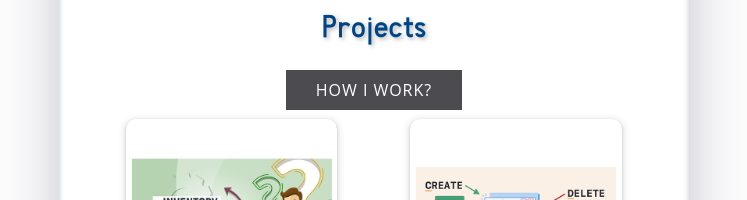
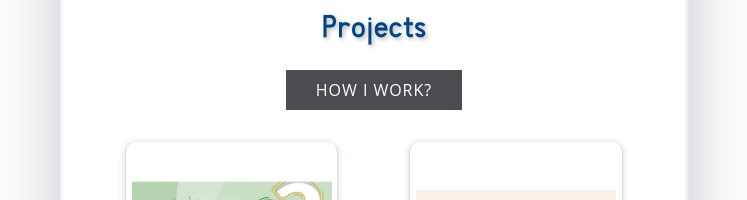
Before and after one commit to bladwing/TimPonarenkoPortfolio, a React (Create React App) app: page / in a window 1280 px wide. Shown: the part 442-642 px from the top of the page, without its empty margins (266-1013 px from the left). Built offline with nearby package versions, Linux system fonts and the light colour scheme.

Commit message:
change space between video button

```diff
--- a/src/components/projects/Projects.jsx
+++ b/src/components/projects/Projects.jsx
@@ -20,7 +20,6 @@ export default function Projects() {
           data-back={t("menuAndTitle.Video")}
           data-front={t("menuAndTitle.Video1")}
         >
-          test
         </a>
       </div>
 
--- a/src/components/projects/project.scss
+++ b/src/components/projects/project.scss
@@ -10,13 +10,14 @@
       font-size: 20px;
       font-weight: 700;
       color: #005A9C;
+
   }
 }
 .videoLink:hover {
   color: black;
 }
 .ProjectCard {
-  margin: 1% auto;
+  margin: 5% auto;
   padding: 1%;
   border-radius: 10px;
   font-family: "RobotoMono-Regular";
```
